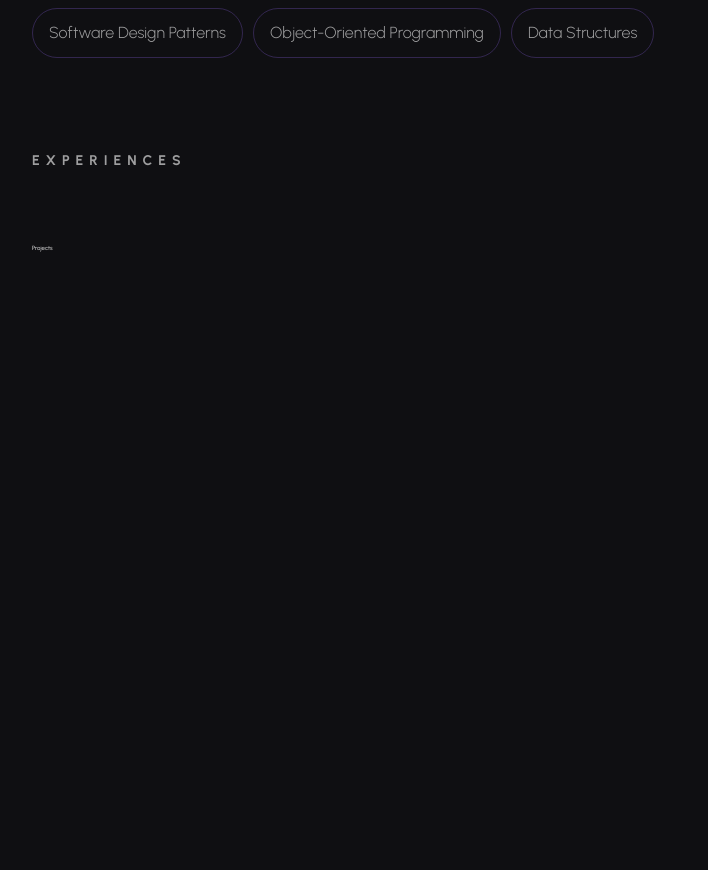
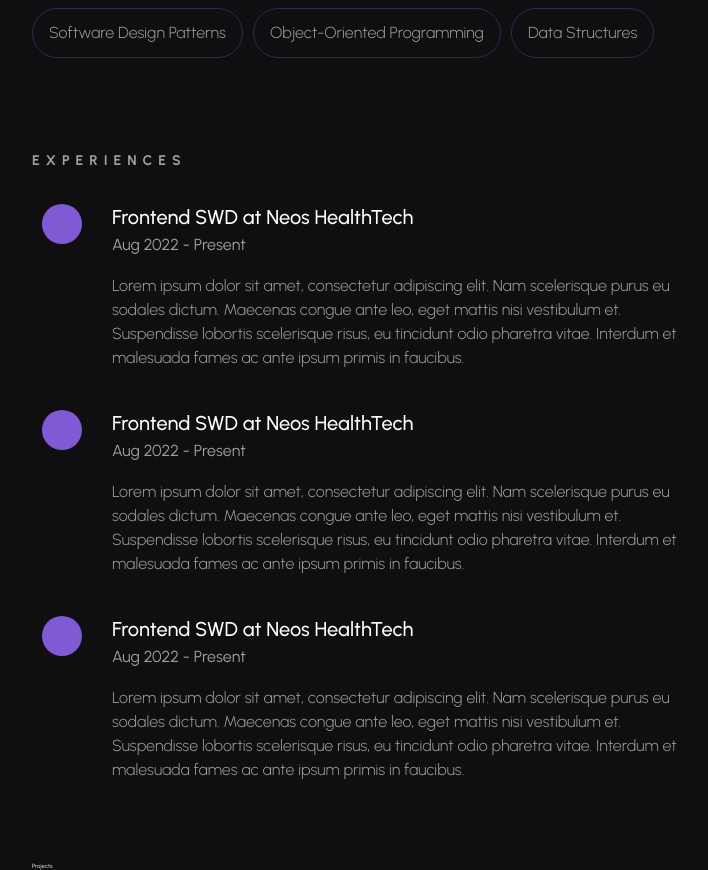
Before and after one commit to mr-sonalia/portfolio, a Next.js app: page / in a window 1280 px wide. Shown: the part 988-1858 px from the top of the page, without its empty margins (280-988 px from the left). Before the commit the page ends 1240 px from the top, so only its background shows below. Built offline with nearby package versions, Linux system fonts and the light colour scheme.

Commit message:
Experience section completed

```diff
--- /dev/null
+++ b/components/Card/Card.styled.tsx
@@ -0,0 +1,32 @@
+import styled from "styled-components";
+
+export const CardContainer = styled.div`
+	display: flex;
+	gap: 1rem;
+`;
+
+export const CardLeftSection = styled.section`
+	padding: 1rem;
+`;
+export const CardRightSection = styled.section`
+	display: flex;
+	flex-direction: column;
+	gap: 1.6rem;
+
+	padding: 1rem;
+`;
+
+export const CardHeader = styled.div`
+	display: flex;
+	flex-direction: column;
+	gap: 0.2rem;
+`;
+export const CardBody = styled.div``;
+
+export const CompanyIcon = styled.div`
+	width: 4rem;
+	height: 4rem;
+
+	background: ${({ theme }) => theme.color.purpleLight};
+	border-radius: 50%;
+`;
--- /dev/null
+++ b/components/Card/Card.tsx
@@ -0,0 +1,42 @@
+import { CardDescription, CardSub, CardTitle } from "components/Typography";
+import { FC } from "react";
+import {
+	CardBody,
+	CardContainer,
+	CardHeader,
+	CardLeftSection,
+	CardRightSection,
+	CompanyIcon,
+} from "./Card.styled";
+
+type CardProps = {
+	title: string;
+	sub: string;
+	description: string;
+	urls?: {
+		url: string;
+		icon: () => JSX.Element;
+	}[];
+};
+
+const Card: FC<CardProps> = props => {
+	return (
+		<CardContainer>
+			<CardLeftSection>
+				<CompanyIcon />
+			</CardLeftSection>
+			<CardRightSection>
+				<CardHeader>
+					<CardTitle>{props.title}</CardTitle>
+					<CardSub>{props.sub}</CardSub>
+					{/* {props.urls && props} */}
+				</CardHeader>
+				<CardBody>
+					<CardDescription>{props.description}</CardDescription>
+				</CardBody>
+			</CardRightSection>
+		</CardContainer>
+	);
+};
+
+export default Card;
--- a/components/Typography/index.tsx
+++ b/components/Typography/index.tsx
@@ -42,14 +42,14 @@ export const SectionHeading = styled.h2`
 	color: ${({ theme }) => theme.color.gray};
 `;
 
-export const RoleAndCompany = styled.h3`
+export const CardTitle = styled.h3`
 	font-style: normal;
 	font-weight: 500;
 	font-size: 2rem;
 	line-height: 2.6rem;
 `;
 
-export const RoleDuration = styled.h4`
+export const CardSub = styled.h4`
 	font-style: normal;
 	font-weight: 400;
 	font-size: 1.6rem;
@@ -58,7 +58,7 @@ export const RoleDuration = styled.h4`
 	color: ${({ theme }) => theme.color.gray};
 `;
 
-export const RoleDescription = styled.p`
+export const CardDescription = styled.p`
 	font-style: normal;
 	font-weight: 300;
 	font-size: 1.6rem;
--- a/components/index.ts
+++ b/components/index.ts
@@ -1,7 +1,8 @@
+import Card from "./Card/Card";
 import { L as Link } from "./Link/Link";
 import Navbar from "./Navbar/Navbar";
 import ThemeToggle from "./ThemeToggle/ThemeToggle";
 
 export * from "./Navbar/Navbar.styled";
 export * from "./Typography";
-export { Link, Navbar, ThemeToggle };
+export { Link, Navbar, ThemeToggle, Card };
--- /dev/null
+++ b/meta/experiences.ts
@@ -0,0 +1,28 @@
+export const experiences: {
+	id: number;
+	roleAndCompany: string;
+	duration: string;
+	description: string;
+}[] = [
+	{
+		id: 0,
+		roleAndCompany: "Frontend SWD at Neos HealthTech",
+		duration: "Aug 2022 - Present",
+		description:
+			"Lorem ipsum dolor sit amet, consectetur adipiscing elit. Nam scelerisque purus eu sodales dictum. Maecenas congue ante leo, eget mattis nisi vestibulum et. Suspendisse lobortis scelerisque risus, eu tincidunt odio pharetra vitae. Interdum et malesuada fames ac ante ipsum primis in faucibus.",
+	},
+	{
+		id: 1,
+		roleAndCompany: "Frontend SWD at Neos HealthTech",
+		duration: "Aug 2022 - Present",
+		description:
+			"Lorem ipsum dolor sit amet, consectetur adipiscing elit. Nam scelerisque purus eu sodales dictum. Maecenas congue ante leo, eget mattis nisi vestibulum et. Suspendisse lobortis scelerisque risus, eu tincidunt odio pharetra vitae. Interdum et malesuada fames ac ante ipsum primis in faucibus.",
+	},
+	{
+		id: 2,
+		roleAndCompany: "Frontend SWD at Neos HealthTech",
+		duration: "Aug 2022 - Present",
+		description:
+			"Lorem ipsum dolor sit amet, consectetur adipiscing elit. Nam scelerisque purus eu sodales dictum. Maecenas congue ante leo, eget mattis nisi vestibulum et. Suspendisse lobortis scelerisque risus, eu tincidunt odio pharetra vitae. Interdum et malesuada fames ac ante ipsum primis in faucibus.",
+	},
+];
--- a/meta/index.ts
+++ b/meta/index.ts
@@ -1,3 +1,4 @@
+export * from "./experiences";
 export * from "./introduction";
 export * from "./skills";
 export * from "./urls";
--- a/pages/index.tsx
+++ b/pages/index.tsx
@@ -1,6 +1,6 @@
 import { Navbar, ThemeToggle } from "components";
-import { useTheme } from "hooks";
-import { Main } from "layouts";
+import { useTheme } from "../hooks";
+import { Main } from "../layouts";
 import { Experiences, Hero, Projects, Skills } from "sections";
 import { ThemeProvider } from "styled-components";
 import { GlobalStyle } from "../styles";
--- a/sections/Experiences.tsx
+++ b/sections/Experiences.tsx
@@ -1,5 +1,6 @@
-import { SectionHeading } from "components";
+import { Card, SectionHeading } from "components";
 import { ExperienceSection } from "layouts";
+import { experiences } from "meta";
 
 type Props = {};
 
@@ -7,6 +8,14 @@ const Experiences = (props: Props) => {
 	return (
 		<ExperienceSection>
 			<SectionHeading>Experiences</SectionHeading>
+			{experiences.map(exp => (
+				<Card
+					key={exp.id}
+					title={exp.roleAndCompany}
+					sub={exp.duration}
+					description={exp.description}
+				/>
+			))}
 		</ExperienceSection>
 	);
 };
```
